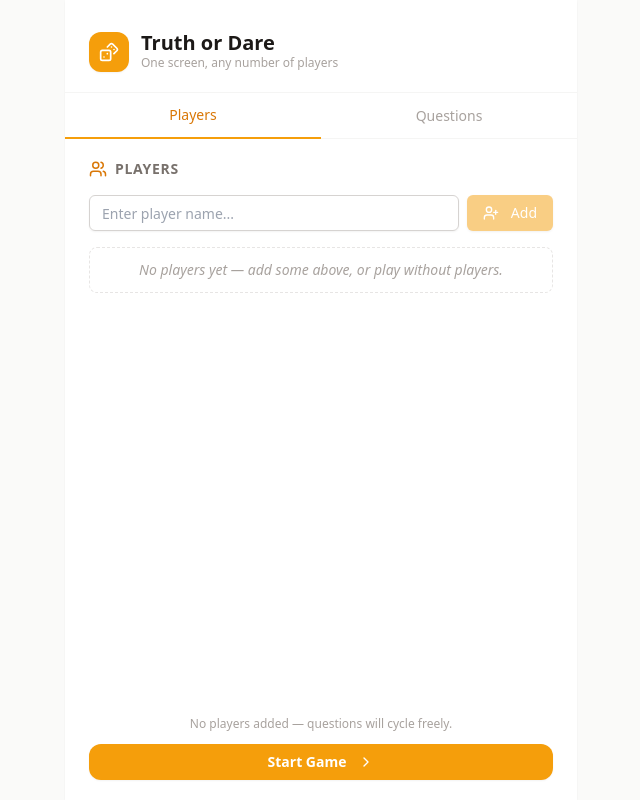
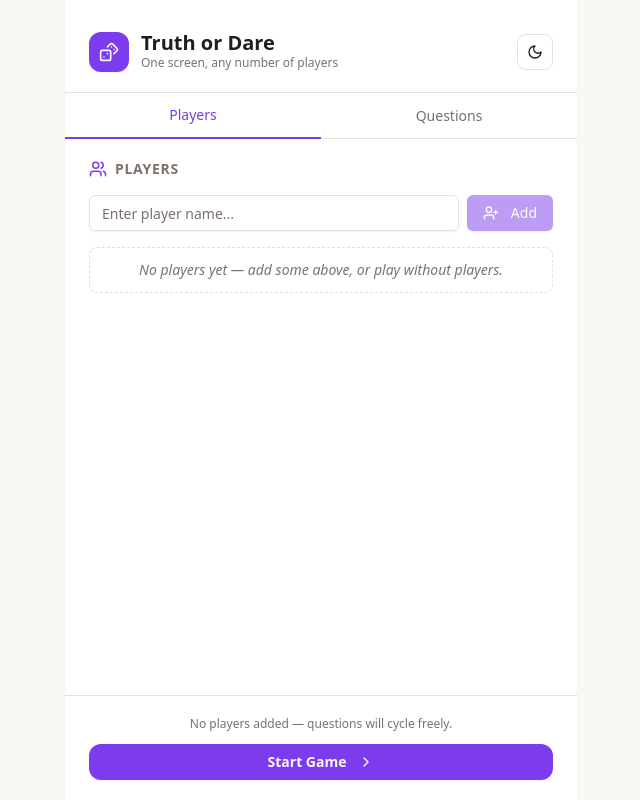
Before and after one commit to TranSon2707/tod-for-ae, a React (Vite) app: page / in a window 1280 px wide. Shown: the whole page, without its empty margins (319-959 px from the left). Built offline with nearby package versions, Linux system fonts and the light colour scheme.

Commit message:
add dark light, hope this doesnt break the website

```diff
--- a/src/App.jsx
+++ b/src/App.jsx
@@ -4,17 +4,10 @@ import { useGameState } from './hooks/useGameState.js';
 import { PlayerSetup } from './components/PlayerSetup.jsx';
 import { QuestionSetSelector } from './components/QuestionSetSelector.jsx';
 import { GameScreen } from './components/GameScreen.jsx';
+import { ThemeToggle } from './components/ThemeToggle.jsx';
 import { Button, Separator } from './components/ui/index.jsx';
 
-// ─────────────────────────────────────────────────────────────────────────────
-// Setup screen tab labels
-// ─────────────────────────────────────────────────────────────────────────────
-
 const TABS = ['players', 'questions'];
-
-// ─────────────────────────────────────────────────────────────────────────────
-// App
-// ─────────────────────────────────────────────────────────────────────────────
 
 export default function App() {
   const {
@@ -31,47 +24,44 @@ export default function App() {
 
   const [activeTab, setActiveTab] = useState('players');
 
-  // ── Playing / finished ─────────────────────────────────────────────────────
-
   if (state.screen === 'playing' || state.screen === 'finished') {
     return (
-      <div className="min-h-screen bg-stone-50 flex items-start justify-center">
-        <div className="w-full max-w-lg bg-white min-h-screen shadow-sm">
+      <div className="min-h-screen bg-background flex items-start justify-center">
+        <div className="w-full max-w-lg bg-card min-h-screen shadow-sm">
           <GameScreen state={state} onNext={nextTurn} onReset={resetGame} />
         </div>
       </div>
     );
   }
 
-  // ── Setup screen ───────────────────────────────────────────────────────────
-
   const playerTabLabel = state.players.length > 0
     ? `Players (${state.players.length})`
     : 'Players';
 
   return (
-    <div className="min-h-screen bg-stone-50 flex items-start justify-center">
-      <div className="w-full max-w-lg bg-white min-h-screen shadow-sm flex flex-col">
+    <div className="min-h-screen bg-background flex items-start justify-center">
+      <div className="w-full max-w-lg bg-card min-h-screen shadow-sm flex flex-col">
 
         {/* Header */}
-        <div className="px-6 pt-8 pb-5 border-b border-stone-100">
+        <div className="px-6 pt-8 pb-5 border-b border-border flex items-center justify-between">
           <div className="flex items-center gap-3">
-            <div className="w-10 h-10 rounded-xl bg-amber-500 flex items-center justify-center shadow-sm">
-              <Dices size={20} className="text-white" />
+            <div className="w-10 h-10 rounded-xl bg-primary flex items-center justify-center shadow-sm">
+              <Dices size={20} className="text-primary-foreground" />
             </div>
             <div>
-              <h1 className="text-xl font-bold text-stone-900 leading-none">
+              <h1 className="text-xl font-bold text-foreground leading-none">
                 Truth or Dare
               </h1>
-              <p className="text-stone-400 text-xs mt-0.5">
+              <p className="text-muted-foreground text-xs mt-0.5">
                 One screen, any number of players
               </p>
             </div>
           </div>
+          <ThemeToggle />
         </div>
 
         {/* Tab bar */}
-        <div className="flex border-b border-stone-100">
+        <div className="flex border-b border-border">
           {TABS.map((tab) => (
             <button
               key={tab}
@@ -79,8 +69,8 @@ export default function App() {
               className={[
                 'flex-1 py-3 text-sm font-medium capitalize transition-colors',
                 activeTab === tab
-                  ? 'text-amber-600 border-b-2 border-amber-500 -mb-px'
-                  : 'text-stone-400 hover:text-stone-600',
+                  ? 'text-primary border-b-2 border-primary -mb-px'
+                  : 'text-muted-foreground hover:text-foreground',
               ].join(' ')}
             >
               {tab === 'players' ? playerTabLabel : 'Questions'}
@@ -112,13 +102,13 @@ export default function App() {
         {/* Start-game footer */}
         <div className="px-6 py-5">
           {state.players.length === 0 && (
-            <p className="text-xs text-stone-400 text-center mb-3">
+            <p className="text-xs text-muted-foreground text-center mb-3">
               No players added — questions will cycle freely.
             </p>
           )}
           <Button
             onClick={startGame}
-            className="w-full bg-amber-500 hover:bg-amber-600 text-white h-12 text-base font-semibold rounded-xl shadow-sm"
+            className="w-full bg-primary hover:bg-primary/90 text-primary-foreground h-12 text-base font-semibold rounded-xl shadow-sm"
           >
             Start Game <ChevronRight size={18} className="ml-1" />
           </Button>
--- a/src/components/PlayerSetup.jsx
+++ b/src/components/PlayerSetup.jsx
@@ -4,14 +4,6 @@ import { Badge } from './ui/index.jsx';
 import { Button } from './ui/index.jsx';
 import { Input } from './ui/index.jsx';
 
-/**
- * Lets users add, remove, and reorder players before the game starts.
- *
- * @param {{ id: string, name: string }[]} players
- * @param {(name: string) => void}         onAdd
- * @param {(id: string) => void}           onRemove
- * @param {(players: []) => void}          onReorder
- */
 export function PlayerSetup({ players, onAdd, onRemove, onReorder }) {
   const [inputValue, setInputValue] = useState('');
   const [dragFromIndex, setDragFromIndex] = useState(null);
@@ -44,8 +36,8 @@ export function PlayerSetup({ players, onAdd, onRemove, onReorder }) {
     <div className="space-y-4">
       {/* Header */}
       <div className="flex items-center gap-2 mb-1">
-        <Users size={18} className="text-amber-600" />
-        <span className="font-semibold text-sm uppercase tracking-wider text-stone-500">
+        <Users size={18} className="text-primary" />
+        <span className="font-semibold text-sm uppercase tracking-wider text-muted-foreground">
           Players
         </span>
         {players.length > 0 && (
@@ -62,12 +54,12 @@ export function PlayerSetup({ players, onAdd, onRemove, onReorder }) {
           value={inputValue}
           onChange={(e) => setInputValue(e.target.value)}
           onKeyDown={(e) => e.key === 'Enter' && handleAdd()}
-          className="flex-1 border-stone-300 focus-visible:ring-amber-500"
+          className="flex-1 focus-visible:ring-primary"
         />
         <Button
           onClick={handleAdd}
           disabled={!inputValue.trim()}
-          className="bg-amber-500 hover:bg-amber-600 text-white shrink-0"
+          className="bg-primary hover:bg-primary/90 text-primary-foreground shrink-0"
         >
           <UserPlus size={16} className="mr-1" /> Add
         </Button>
@@ -75,7 +67,7 @@ export function PlayerSetup({ players, onAdd, onRemove, onReorder }) {
 
       {/* Player list */}
       {players.length === 0 ? (
-        <p className="text-sm text-stone-400 italic text-center py-3 border border-dashed border-stone-200 rounded-lg">
+        <p className="text-sm text-muted-foreground italic text-center py-3 border border-dashed border-border rounded-lg">
           No players yet — add some above, or play without players.
         </p>
       ) : (
@@ -91,16 +83,16 @@ export function PlayerSetup({ players, onAdd, onRemove, onReorder }) {
               className={[
                 'flex items-center gap-2 px-3 py-2 rounded-lg border text-sm font-medium transition-all cursor-grab active:cursor-grabbing',
                 dragOverIndex === index
-                  ? 'border-amber-400 bg-amber-50 scale-[1.02]'
-                  : 'border-stone-200 bg-white hover:border-stone-300',
+                  ? 'border-primary bg-primary/10 scale-[1.02]'
+                  : 'border-border bg-card hover:border-primary/40',
                 dragFromIndex === index ? 'opacity-40' : 'opacity-100',
               ].join(' ')}
             >
-              <GripVertical size={14} className="text-stone-300 shrink-0" />
-              <span className="flex-1 truncate">{player.name}</span>
+              <GripVertical size={14} className="text-muted-foreground shrink-0" />
+              <span className="flex-1 truncate text-foreground">{player.name}</span>
               <button
                 onClick={() => onRemove(player.id)}
-                className="text-stone-300 hover:text-red-400 transition-colors ml-auto"
+                className="text-muted-foreground hover:text-destructive transition-colors ml-auto"
               >
                 <X size={14} />
               </button>
--- /dev/null
+++ b/src/components/ThemeToggle.jsx
@@ -0,0 +1,17 @@
+import { Sun, Moon } from 'lucide-react';
+import { useTheme } from '../context/ThemeContext.jsx';
+
+export function ThemeToggle() {
+  const { theme, toggleTheme } = useTheme();
+  const isDark = theme === 'dark';
+
+  return (
+    <button
+      onClick={toggleTheme}
+      aria-label={isDark ? 'Switch to light mode' : 'Switch to dark mode'}
+      className="w-9 h-9 rounded-lg flex items-center justify-center border border-border bg-card text-foreground hover:bg-accent transition-colors"
+    >
+      {isDark ? <Sun size={16} /> : <Moon size={16} />}
+    </button>
+  );
+}
--- /dev/null
+++ b/src/context/ThemeContext.jsx
@@ -0,0 +1,36 @@
+import { createContext, useContext, useEffect, useState, useCallback } from 'react';
+
+const ThemeContext = createContext(null);
+const STORAGE_KEY = 'tod-theme';
+
+function getInitialTheme() {
+  if (typeof window === 'undefined') return 'light';
+  const stored = window.localStorage.getItem(STORAGE_KEY);
+  if (stored === 'light' || stored === 'dark') return stored;
+  return window.matchMedia('(prefers-color-scheme: dark)').matches ? 'dark' : 'light';
+}
+
+export function ThemeProvider({ children }) {
+  const [theme, setTheme] = useState(getInitialTheme);
+
+  useEffect(() => {
+    document.documentElement.classList.toggle('dark', theme === 'dark');
+    window.localStorage.setItem(STORAGE_KEY, theme);
+  }, [theme]);
+
+  const toggleTheme = useCallback(() => {
+    setTheme((prev) => (prev === 'dark' ? 'light' : 'dark'));
+  }, []);
+
+  return (
+    <ThemeContext.Provider value={{ theme, setTheme, toggleTheme }}>
+      {children}
+    </ThemeContext.Provider>
+  );
+}
+
+export function useTheme() {
+  const ctx = useContext(ThemeContext);
+  if (!ctx) throw new Error('useTheme must be used within a ThemeProvider');
+  return ctx;
+}
--- a/src/index.css
+++ b/src/index.css
@@ -2,28 +2,83 @@
 @tailwind components;
 @tailwind utilities;
 
-/* Shadcn/ui CSS variables */
+/* ---------------------------------------------------------------------------
+   Theme tokens — Light & Dark
+   HSL triplets (no hsl() wrapper) so Tailwind can add alpha via
+   hsl(var(--token) / <alpha-value>)
+--------------------------------------------------------------------------- */
 :root {
-  --background: 0 0% 100%;
-  --foreground: 0 0% 3.9%;
+  --background: 36 33% 97%;
+  --foreground: 20 14% 12%;
+
   --card: 0 0% 100%;
-  --card-foreground: 0 0% 3.9%;
+  --card-foreground: 20 14% 12%;
+
   --popover: 0 0% 100%;
-  --popover-foreground: 0 0% 3.9%;
-  --primary: 0 0% 9%;
-  --primary-foreground: 0 0% 98%;
-  --secondary: 0 0% 96.1%;
-  --secondary-foreground: 0 0% 9%;
-  --muted: 0 0% 96.1%;
-  --muted-foreground: 0 0% 45.1%;
-  --accent: 0 0% 96.1%;
-  --accent-foreground: 0 0% 9%;
-  --destructive: 0 84.2% 60.2%;
+  --popover-foreground: 20 14% 12%;
+
+  /* --primary: 38 92% 50%; */
+  --primary: 262 83% 58%;        /* purple, light mode */
+  --primary-foreground: 36 33% 98%;
+
+  --secondary: 30 20% 94%;
+  --secondary-foreground: 20 14% 20%;
+
+  --muted: 30 15% 92%;
+  --muted-foreground: 25 8% 45%;
+
+  --accent: 30 20% 94%;
+  --accent-foreground: 20 14% 20%;
+
+  --destructive: 0 72% 51%;
   --destructive-foreground: 0 0% 98%;
-  --border: 0 0% 89.8%;
-  --input: 0 0% 89.8%;
-  --ring: 0 0% 3.9%;
+
+  --border: 30 15% 88%;
+  --input: 30 15% 88%;
+  --ring: 38 92% 50%;
+
+  /* Truth-or-dare specific accents */
+  --truth: 199 84% 45%;
+  --truth-foreground: 0 0% 100%;
+  --dare: 350 78% 56%;
+  --dare-foreground: 0 0% 100%;
+
   --radius: 0.5rem;
+}
+
+.dark {
+  --background: 20 16% 8%;
+  --foreground: 36 20% 95%;
+
+  --card: 20 14% 11%;
+  --card-foreground: 36 20% 95%;
+
+  --popover: 20 14% 11%;
+  --popover-foreground: 36 20% 95%;
+
+  --primary: 38 95% 58%;
+  --primary-foreground: 20 14% 10%;
+
+  --secondary: 20 10% 16%;
+  --secondary-foreground: 36 20% 92%;
+
+  --muted: 20 10% 16%;
+  --muted-foreground: 25 8% 62%;
+
+  --accent: 20 10% 18%;
+  --accent-foreground: 36 20% 92%;
+
+  --destructive: 0 62% 50%;
+  --destructive-foreground: 0 0% 98%;
+
+  --border: 20 10% 20%;
+  --input: 20 10% 20%;
+  --ring: 38 95% 58%;
+
+  --truth: 199 84% 58%;
+  --truth-foreground: 20 14% 10%;
+  --dare: 350 78% 64%;
+  --dare-foreground: 20 14% 10%;
 }
 
 * {
@@ -33,25 +88,17 @@
 body {
   background-color: hsl(var(--background));
   color: hsl(var(--foreground));
+  transition: background-color 0.2s ease, color 0.2s ease;
 }
 
-/* Slide-in animation used by question cards */
 @keyframes slide-in-from-bottom-4 {
   0%   { opacity: 0; transform: translateY(1rem); }
   100% { opacity: 1; transform: translateY(0); }
 }
 
-.animate-in {
-  animation-fill-mode: both;
-}
-
-.fade-in {
-  animation-name: fade-in;
-}
-
-.slide-in-from-bottom-4 {
-  animation-name: slide-in-from-bottom-4;
-}
+.animate-in { animation-fill-mode: both; }
+.fade-in { animation-name: fade-in; }
+.slide-in-from-bottom-4 { animation-name: slide-in-from-bottom-4; }
 
 @keyframes fade-in {
   0%   { opacity: 0; }
--- a/src/main.jsx
+++ b/src/main.jsx
@@ -1,10 +1,13 @@
 import React from 'react';
 import ReactDOM from 'react-dom/client';
 import App from './App.jsx';
+import { ThemeProvider } from './context/ThemeContext.jsx';
 import './index.css';
 
 ReactDOM.createRoot(document.getElementById('root')).render(
   <React.StrictMode>
-    <App />
+    <ThemeProvider>
+      <App />
+    </ThemeProvider>
   </React.StrictMode>
 );
--- a/tailwind.config.js
+++ b/tailwind.config.js
@@ -1,8 +1,58 @@
 /** @type {import('tailwindcss').Config} */
 export default {
+  darkMode: 'class',
   content: ['./index.html', './src/**/*.{js,jsx}'],
   theme: {
-    extend: {},
+    extend: {
+      colors: {
+        background: 'hsl(var(--background) / <alpha-value>)',
+        foreground: 'hsl(var(--foreground) / <alpha-value>)',
+        card: {
+          DEFAULT: 'hsl(var(--card) / <alpha-value>)',
+          foreground: 'hsl(var(--card-foreground) / <alpha-value>)',
+        },
+        popover: {
+          DEFAULT: 'hsl(var(--popover) / <alpha-value>)',
+          foreground: 'hsl(var(--popover-foreground) / <alpha-value>)',
+        },
+        primary: {
+          DEFAULT: 'hsl(var(--primary) / <alpha-value>)',
+          foreground: 'hsl(var(--primary-foreground) / <alpha-value>)',
+        },
+        secondary: {
+          DEFAULT: 'hsl(var(--secondary) / <alpha-value>)',
+          foreground: 'hsl(var(--secondary-foreground) / <alpha-value>)',
+        },
+        muted: {
+          DEFAULT: 'hsl(var(--muted) / <alpha-value>)',
+          foreground: 'hsl(var(--muted-foreground) / <alpha-value>)',
+        },
+        accent: {
+          DEFAULT: 'hsl(var(--accent) / <alpha-value>)',
+          foreground: 'hsl(var(--accent-foreground) / <alpha-value>)',
+        },
+        destructive: {
+          DEFAULT: 'hsl(var(--destructive) / <alpha-value>)',
+          foreground: 'hsl(var(--destructive-foreground) / <alpha-value>)',
+        },
+        truth: {
+          DEFAULT: 'hsl(var(--truth) / <alpha-value>)',
+          foreground: 'hsl(var(--truth-foreground) / <alpha-value>)',
+        },
+        dare: {
+          DEFAULT: 'hsl(var(--dare) / <alpha-value>)',
+          foreground: 'hsl(var(--dare-foreground) / <alpha-value>)',
+        },
+        border: 'hsl(var(--border) / <alpha-value>)',
+        input: 'hsl(var(--input) / <alpha-value>)',
+        ring: 'hsl(var(--ring) / <alpha-value>)',
+      },
+      borderRadius: {
+        lg: 'var(--radius)',
+        md: 'calc(var(--radius) - 2px)',
+        sm: 'calc(var(--radius) - 4px)',
+      },
+    },
   },
   plugins: [],
 };
```
Also changed, not shown: src/components/GameScreen.jsx (+20 -31 lines), src/components/QuestionSetSelector.jsx (+14 -28 lines), 1 other file (tests, documents, lock files or other folders).
